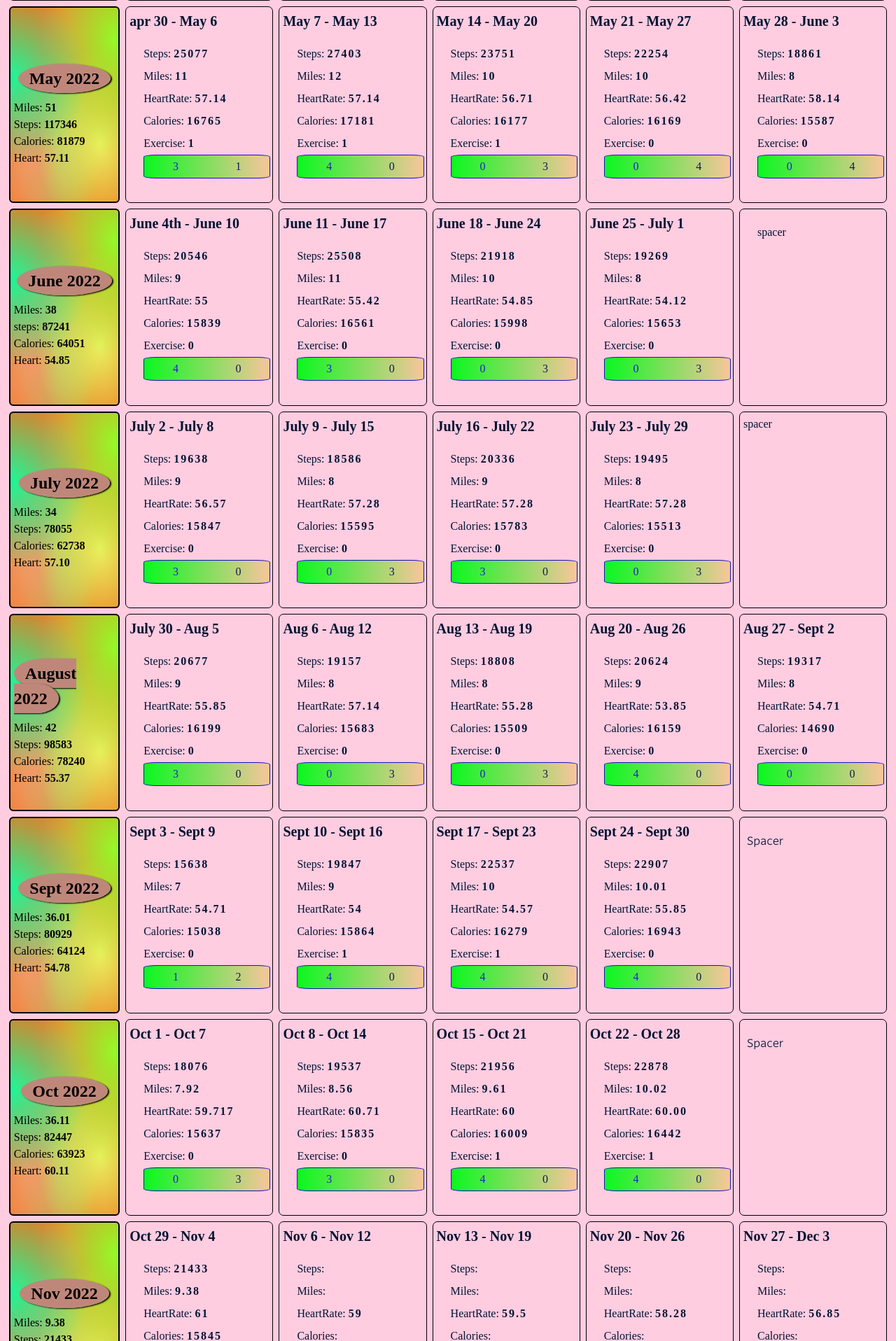
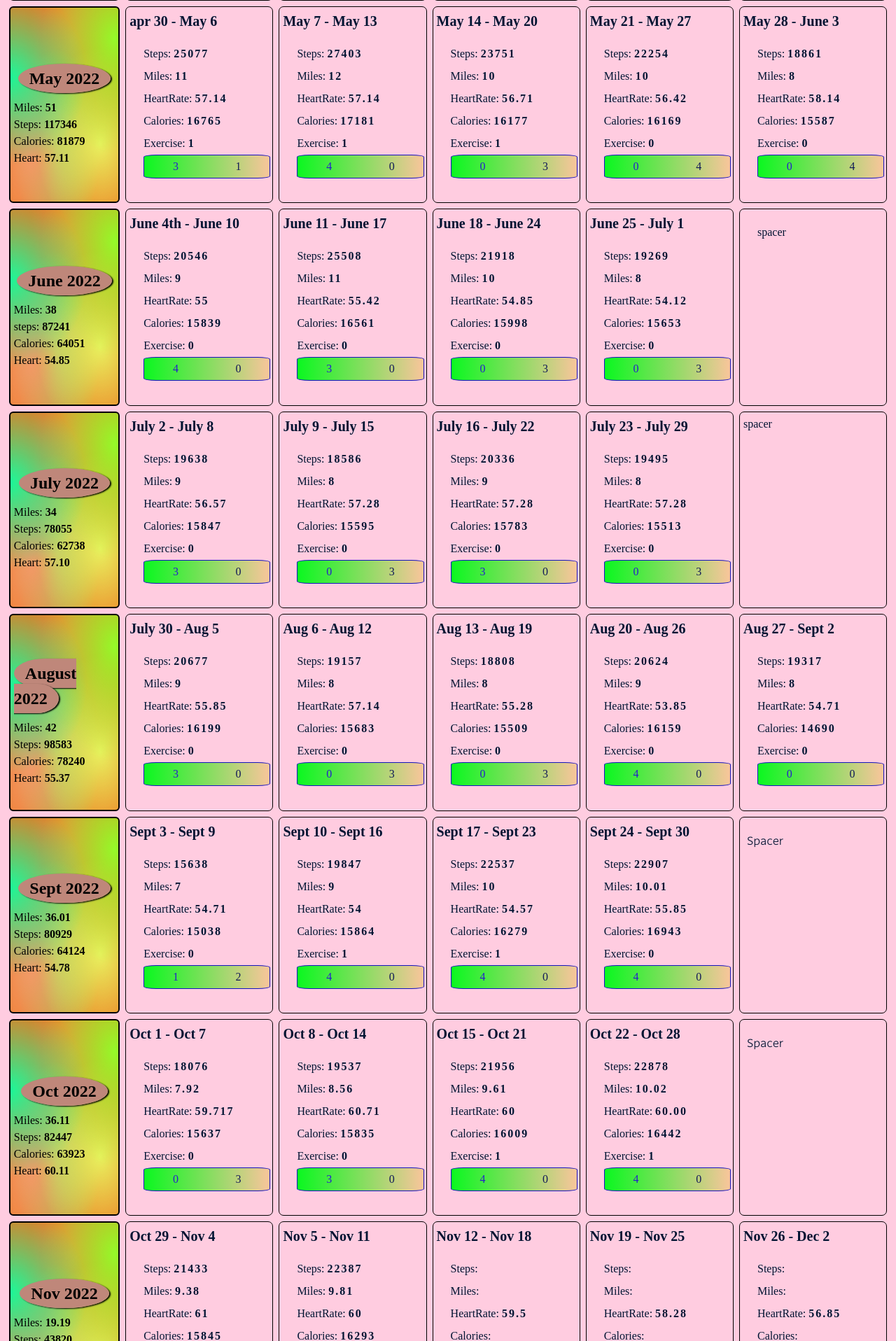
Before and after one commit to Shivabeach/forward, a CodeIgniter app: page /forward/index.php/pages/grid23 in a window 1280 px wide. Shown: the part 1534-3450 px from the top of the page at 70% size. Run offline with CodeIgniter, Linux system fonts and the light colour scheme; some web fonts are replaced.

Commit message:
Nov 11 Stats

```diff
--- a/application/views/pages/grid23.php
+++ b/application/views/pages/grid23.php
@@ -672,18 +672,18 @@
       </ul>
     </div>
     <div class="div27">
-      <h5 class="date-range">Nov 6 - Nov 12</h5>
+      <h5 class="date-range">Nov 5 - Nov 11</h5>
       <ul>
-        <li class="pb25 novStep">Steps: <strong></strong></li>
-        <li class="pb25 novMile ">Miles: <strong></strong> </li>
-        <li class="pb25 novHeart">HeartRate: <strong>59</strong> </li>
-        <li class="pb25 novCalorie">Calories: <strong></strong> </li>
-        <li class="pb25 ex">Exercise: <strong>0</strong> </li>
-        <li class="summary pb25"><span class="pos">0</span> <span class="neg">0</span> </li>
+        <li class="pb25 novStep">Steps: <strong>22387</strong></li>
+        <li class="pb25 novMile ">Miles: <strong>9.81</strong> </li>
+        <li class="pb25 novHeart">HeartRate: <strong>60</strong> </li>
+        <li class="pb25 novCalorie">Calories: <strong>16293</strong> </li>
+        <li class="pb25 ex">Exercise: <strong>2</strong> </li>
+        <li class="summary pb25"><span class="pos">40</span> <span class="neg">0</span> </li>
       </ul>
     </div>
     <div class="div28">
-      <h5 class="date-range">Nov 13 - Nov 19</h5>
+      <h5 class="date-range">Nov 12 - Nov 18</h5>
       <ul>
         <li class="pb25 novStep">Steps: <strong></strong> <span class="steps show "></span></li>
         <li class="pb25 novMile ">Miles: <strong></strong> </li>
@@ -694,7 +694,7 @@
       </ul>
     </div>
     <div class="div29">
-      <h5 class="date-range">Nov 20 - Nov 26</h5>
+      <h5 class="date-range">Nov 19 - Nov 25</h5>
       <ul>
         <li class="pb25 novStep">Steps: <strong></strong> <span class="steps show "></span></li>
         <li class="pb25 novMile ">Miles: <strong></strong> </li>
@@ -705,7 +705,7 @@
       </ul>
     </div>
     <div class="div30">
-      <h5 class="date-range">Nov 27 - Dec 3</h5>
+      <h5 class="date-range">Nov 26 - Dec 2</h5>
       <ul>
         <li class="pb25 novStep">Steps: <strong></strong> <span class="steps show "></span></li>
         <li class="pb25 novMile ">Miles: <strong></strong> </li>
```
